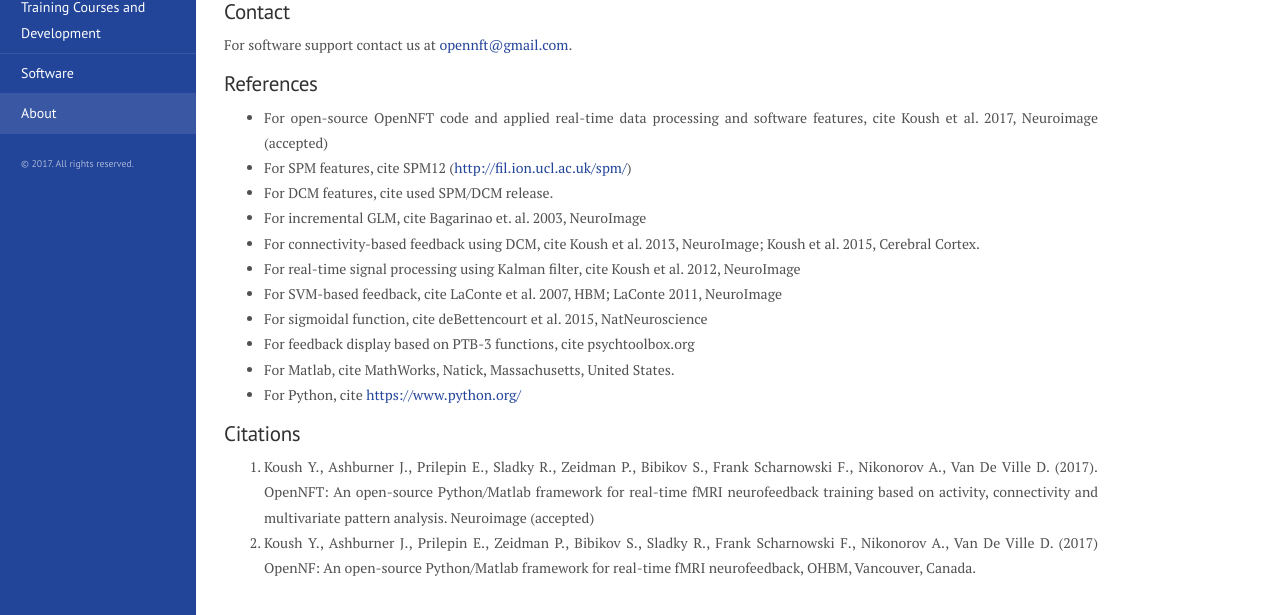
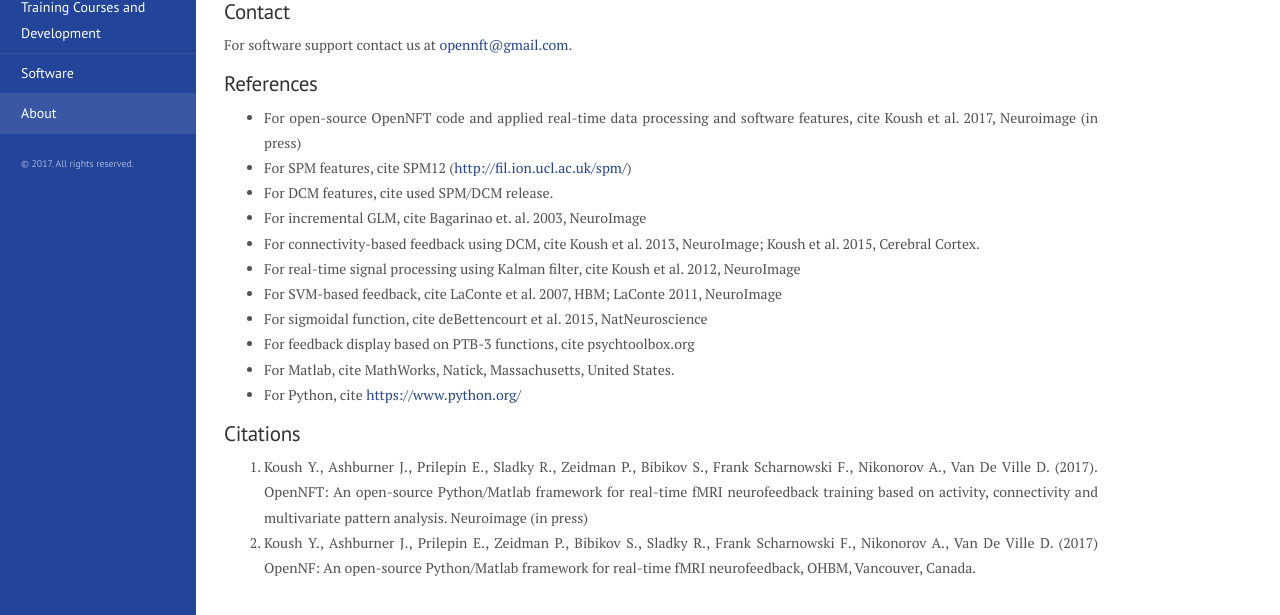
Before and after one commit to OpenNFT/opennft.github.io, a Jekyll site: the page built from 99_about.md, in a window 1280 px wide. Shown: the part 193-808 px from the top of the page. Built offline with Jekyll 4.4.1, drawn with Linux system fonts in a browser that asks for light colours.

Commit message:
citation

```diff
--- a/99_about.md
+++ b/99_about.md
@@ -12,7 +12,7 @@ For software support contact us at <opennft@gmail.com>.
 
 ## References
 
-- For open-source OpenNFT code and applied real-time data processing and software features, cite Koush et al. 2017, Neuroimage (accepted)
+- For open-source OpenNFT code and applied real-time data processing and software features, cite Koush et al. 2017, Neuroimage (in press)
 - For SPM features, cite SPM12 (<http://fil.ion.ucl.ac.uk/spm/>)
 - For DCM features, cite used SPM/DCM release.
 - For incremental GLM, cite Bagarinao et. al. 2003, NeuroImage
@@ -27,5 +27,5 @@ For software support contact us at <opennft@gmail.com>.
 
 ## Citations
 
-1.	Koush Y., Ashburner J., Prilepin E., Sladky R., Zeidman P., Bibikov S., Frank Scharnowski F., Nikonorov A., Van De Ville D. (2017). OpenNFT: An open-source Python/Matlab framework for real-time fMRI neurofeedback training based on activity, connectivity and multivariate pattern analysis. Neuroimage (accepted)
+1.	Koush Y., Ashburner J., Prilepin E., Sladky R., Zeidman P., Bibikov S., Frank Scharnowski F., Nikonorov A., Van De Ville D. (2017). OpenNFT: An open-source Python/Matlab framework for real-time fMRI neurofeedback training based on activity, connectivity and multivariate pattern analysis. Neuroimage (in press)
 2.	Koush Y., Ashburner J., Prilepin E., Zeidman P., Bibikov S., Sladky R., Frank Scharnowski F., Nikonorov A., Van De Ville D. (2017) OpenNF: An open-source Python/Matlab framework for real-time fMRI neurofeedback, OHBM, Vancouver, Canada.
```
